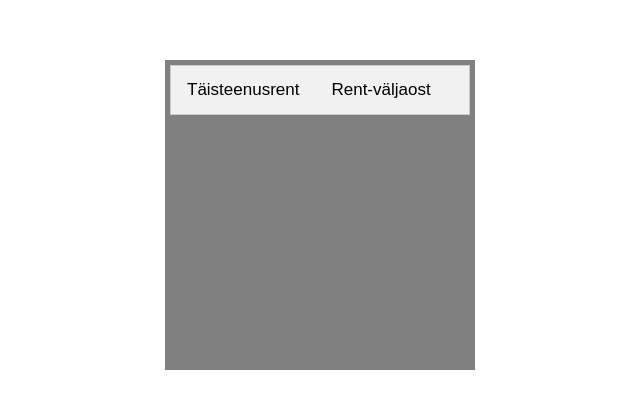
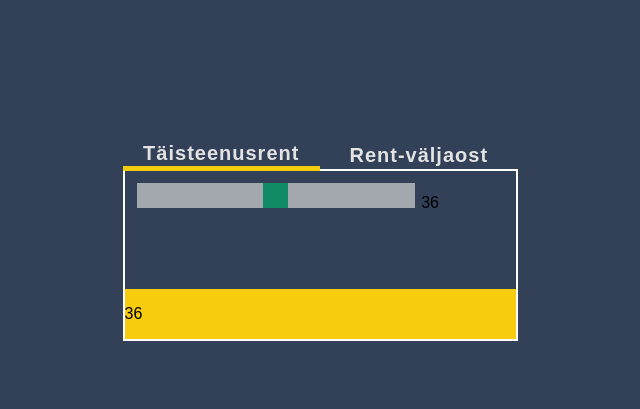
Before and after one commit to FrediArro/lease_calc, a plain HTML site: page index.html in a window 1280 px wide. Shown: the part 185-594 px from the top of the page, without its empty margins (320-960 px from the left). Drawn offline with Linux system fonts and the light colour scheme.

Commit message:
Gave a brief styling to the tabs and the sliders

```diff
--- a/index.html
+++ b/index.html
@@ -7,7 +7,7 @@
   <title>Change_me</title>
   <meta name="viewport" content="width=device-width, initial-scale=1">
   <meta name="author" content="">
-  <link rel="stylesheet" href="style.css">
+</head>
 <datalist id="tickmarks">
   <option value="12" label="12"></option>
   <option value="24" label="24"></option>
@@ -15,29 +15,28 @@
   <option value="48" label="48"></option>
   <option value="60" label="60"></option>
 </datalist>
-</head>
-
-<body>
-
 <div class="container" id="calc">
   <div class="tab">
-    <button class="tablinks" onclick="openTab(event, 'rent')">Täisteenusrent</button>
+    <button class="tablinks active" onclick="openTab(event, 'rent')">Täisteenusrent</button>
     <button class="tablinks" onclick="openTab(event, 'buy')">Rent-väljaost</button>
   </div>
-  <div id="rent" class="tabcontent">
-    <input type="range" list="tickmarks" step="12" min="12" max="60" id="monthRange1"
+  <div id="rent" class="tabcontent" style="display: block">
+    <input type="range" list="tickmarks" step="12" min="12" max="60" class="range" id="monthRangeRent"
            oninput="showVal(this.id, this.value)" onchange="showVal(this.id, this.value)">
     <span class="monthVal">36</span>
-    <div id="rentAmount" class="result"><span>36</span></div>
+    <div id="rentAmount" style="background-color: #F8CC0F" class="result">
+      <p>36</p></div>
   </div>
 
 
   <div id="buy" class="tabcontent">
     <input type="number" min="100">
-    <input type="range" list="tickmarks" step="12" min="12" max="60" id="monthRange2"
+    <input type="range" list="tickmarks" step="12" min="12" max="60" class="range" id="monthRangeBuy"
            oninput="showVal(this.id, this.value)" onchange="showVal(this.id, this.value)">
     <span class="monthVal">36</span>
-    <div id="buyAmount" class="result"><span>36</span></div>
+    <div id="buyAmount" class="result">
+      <p>36</p>
+    </div>
   </div>
 
 </div>
@@ -45,7 +44,7 @@
 <script>
 
   function showVal(id, newVal){
-    if (id === "monthRange1") {
+    if (id === "monthRangeRent") {
       document.getElementsByClassName("monthVal")[0].innerHTML=newVal;
     }
     else {
@@ -67,6 +66,109 @@
     evt.currentTarget.className += " active";
   }
 </script>
+<style>
+  body {
+    background-color: #324158;
+  }
 
+  #calc {
+    width: 395px;
+    height: 148px;
+    background-color: #324158;
+    font-family: Avenir,sans-serif;
+
+
+    position: absolute;
+    top:0;
+    bottom: 0;
+    left: 0;
+    right: 0;
+
+    margin: auto;
+  }
+
+
+  /* Style the tab */
+  .tab {
+    font-family : inherit;
+    overflow: hidden;
+    background-color: #324158;
+    height: 30px;
+  }
+
+  /* Style the buttons inside the tab */
+  .tab button {
+    font-family: inherit;
+    letter-spacing: 0.05em;
+    font-weight: bold;
+    float: left;
+    border: none;
+    border-bottom: 2px solid white;
+    cursor: pointer;
+    height: 100%;
+    width: 50%;
+    transition: 0.3s;
+    font-size: 20px;
+    background-color: #324158;
+    color: #e3e3e3;
+    text-align: center;
+  }
+
+  /* Change background color of buttons on hover */
+  .tab button:hover {
+    background-color: #3d4e66;
+
+  }
+
+  /* Create an active/current tablink class */
+  .tab button.active {
+    border-bottom: 5px solid #F8CC0F;
+  }
+
+  /* Style the tab content */
+  .tabcontent {
+    position: relative;
+    height: 100%;
+    display: none;
+    border: 2px solid white;
+    border-top: none;
+    padding: 10px 10px 10px;
+  }
+
+  .result {
+    width: 100%;
+    margin: 0 -10px;
+    background-color: green;
+    position: absolute;
+    bottom: 0;
+  }
+
+  .range {
+    -webkit-appearance: none;
+    width: 75%;
+    height: 25px;
+    background: #d3d3d3;
+    outline: none;
+    opacity: 0.7;
+    -webkit-transition: .2s;
+    transition: opacity .2s;
+  }
+
+  .range::-webkit-slider-thumb {
+    -webkit-appearance: none;
+    appearance: none;
+    width: 25px;
+    height: 25px;
+    background: #04AA6D;
+    cursor: pointer;
+  }
+
+  .range::-moz-range-thumb {
+    width: 25px;
+    height: 25px;
+    background: #04AA6D;
+    cursor: pointer;
+  }
+</style>
 </body>
 </html>
--- a/style.css
+++ /dev/null
@@ -1,69 +0,0 @@
-#calc {
-    width: 300px;
-    height: 300px;
-    background-color: gray;
-
-    padding: 5px;
-
-    position: absolute;
-    top:0;
-    bottom: 0;
-    left: 0;
-    right: 0;
-
-    margin: auto;
-}
-
-.result {
-    width: 100%;
-    background-color: green;
-}
-
-.range-slider__value {
-    display: inline-block;
-    position: relative;
-    line-height: 20px;
-    text-align: center;
-    border-radius: 3px;
-    padding: 5px 10px;
-    margin-left: 8px;
-}
-
-body {font-family: Arial;}
-
-/* Style the tab */
-.tab {
-    overflow: hidden;
-    border: 1px solid #ccc;
-    background-color: #f1f1f1;
-}
-
-/* Style the buttons inside the tab */
-.tab button {
-    background-color: inherit;
-    float: left;
-    border: none;
-    outline: none;
-    cursor: pointer;
-    padding: 14px 16px;
-    transition: 0.3s;
-    font-size: 17px;
-}
-
-/* Change background color of buttons on hover */
-.tab button:hover {
-    background-color: #ddd;
-}
-
-/* Create an active/current tablink class */
-.tab button.active {
-    background-color: #ccc;
-}
-
-/* Style the tab content */
-.tabcontent {
-    display: none;
-    padding: 6px 12px;
-    border: 1px solid #ccc;
-    border-top: none;
-}
```
Lines whose indentation alone changed are shown as unchanged.
